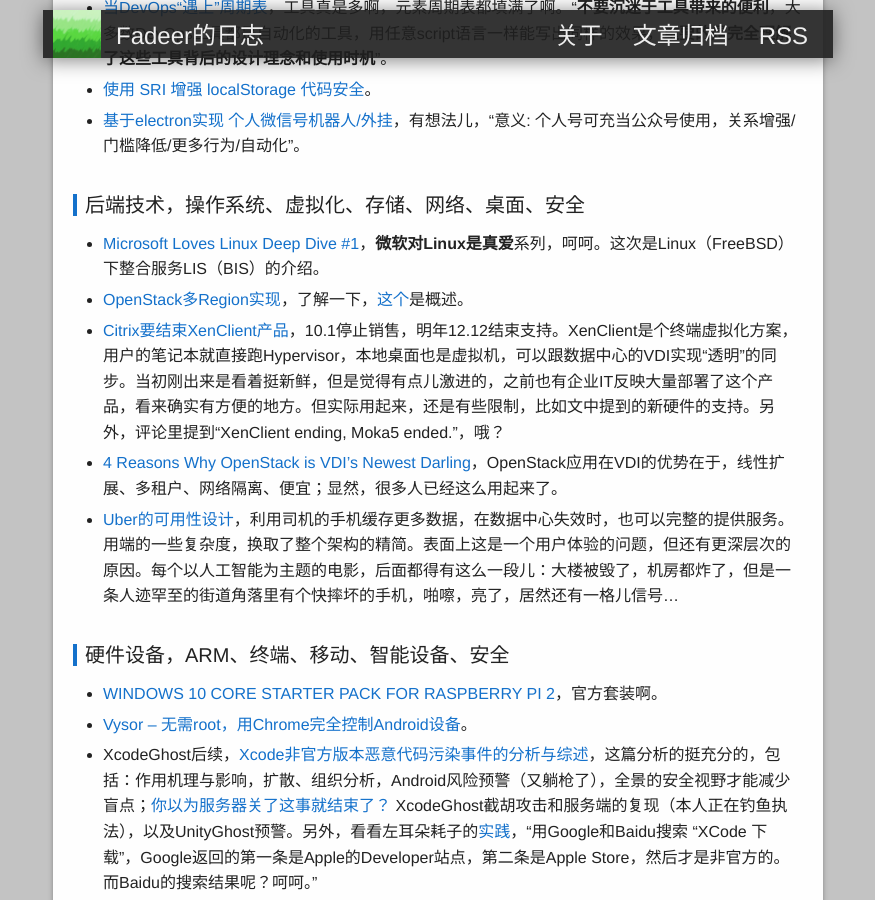
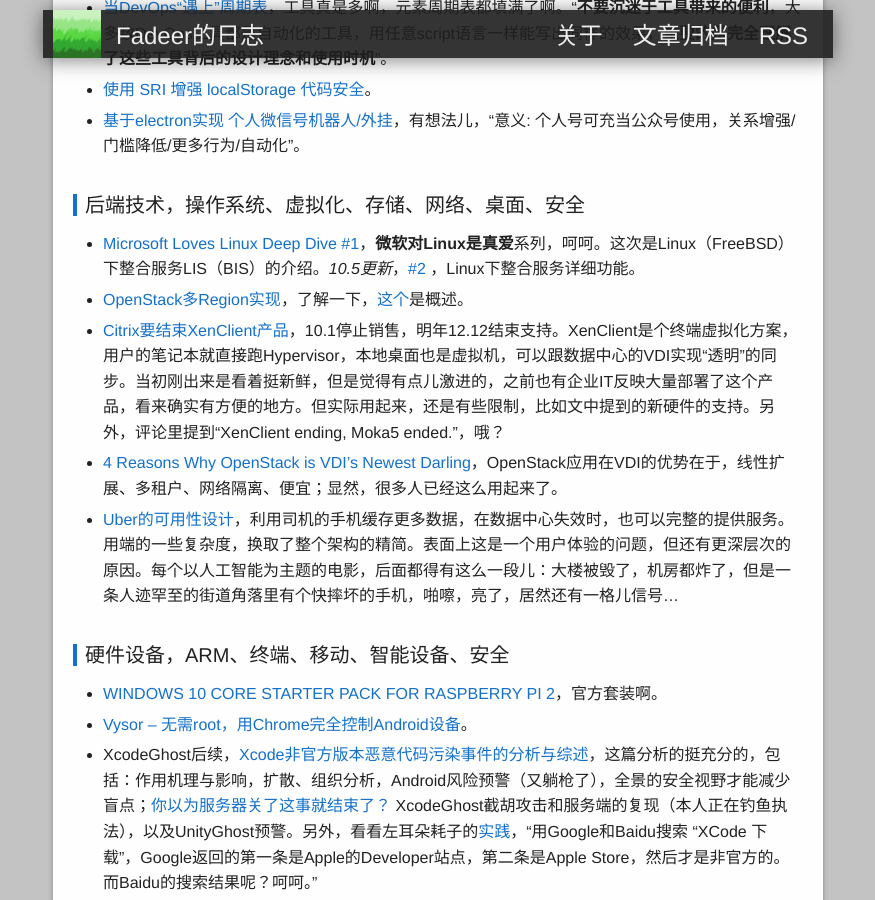
Before and after one commit to fadeer/fadeer.github.io, a Jekyll site: the page built from _posts/weekly/2015-09-28-weekly-41.markdown, in a window 1280 px wide and 900 px high, scrolled down 365 px. Shown: the whole window, without its empty margins (202-1077 px from the left). Built offline with Jekyll 4.4.1, drawn with Linux system fonts in a browser that asks for light colours.

Commit message:
update post

```diff
--- a/_posts/weekly/2015-09-28-weekly-41.markdown
+++ b/_posts/weekly/2015-09-28-weekly-41.markdown
@@ -19,7 +19,7 @@
 
 后端技术，操作系统、虚拟化、存储、网络、桌面、安全
 ----
-* [Microsoft Loves Linux Deep Dive #1](http://blogs.technet.com/b/server-cloud/archive/2015/09/22/microsoft-loves-linux-deep-dive-1-introduction-to-linux-and-freebsd-on-hyper-v.aspx)，**微软对Linux是真爱**系列，呵呵。这次是Linux（FreeBSD）下整合服务LIS（BIS）的介绍。
+* [Microsoft Loves Linux Deep Dive #1](http://blogs.technet.com/b/server-cloud/archive/2015/09/22/microsoft-loves-linux-deep-dive-1-introduction-to-linux-and-freebsd-on-hyper-v.aspx)，**微软对Linux是真爱**系列，呵呵。这次是Linux（FreeBSD）下整合服务LIS（BIS）的介绍。*10.5更新*，[#2](http://blogs.technet.com/b/server-cloud/archive/2015/09/30/microsoft-loves-linux-deep-dive-2-linux-and-freebsd-integration-services-core-features.aspx) ，Linux下整合服务详细功能。
 * [OpenStack多Region实现](http://blog.csdn.net/linglong0820/article/details/48687547)，了解一下，[这个](http://www.chenshake.com/openstack-region-realize/)是概述。
 * [Citrix要结束XenClient产品](http://www.brianmadden.com/blogs/gabeknuth/archive/2015/09/24/to-the-surprise-of-nobody-citrix-is-ending-sales-of-xenclient.aspx)，10.1停止销售，明年12.12结束支持。XenClient是个终端虚拟化方案，用户的笔记本就直接跑Hypervisor，本地桌面也是虚拟机，可以跟数据中心的VDI实现“透明”的同步。当初刚出来是看着挺新鲜，但是觉得有点儿激进的，之前也有企业IT反映大量部署了这个产品，看来确实有方便的地方。但实际用起来，还是有些限制，比如文中提到的新硬件的支持。另外，评论里提到“XenClient ending, Moka5 ended.”，哦？
 * [4 Reasons Why OpenStack is VDI’s Newest Darling](https://www.mirantis.com/openstack-portal/external-news/4-reasons-openstack-vdis-newest-darling/)，OpenStack应用在VDI的优势在于，线性扩展、多租户、网络隔离、便宜；显然，很多人已经这么用起来了。
```
